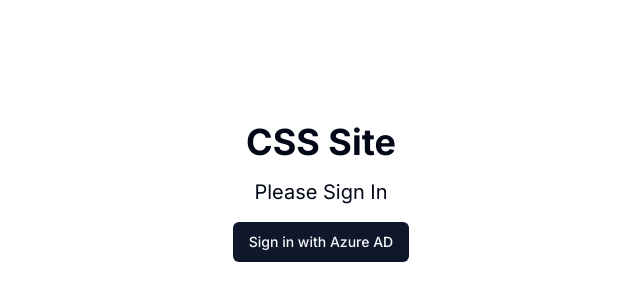
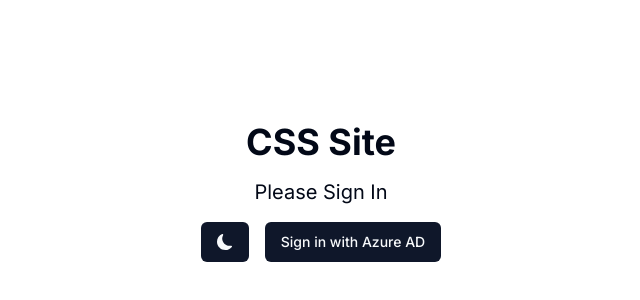
Before and after one commit to uwindsorcss/css-site, a Next.js app: page / in a window 1280 px wide. Shown: the part 208-508 px from the top of the page, without its empty margins (319-959 px from the left). Built offline with nearby package versions, Linux system fonts and the light colour scheme; no server answers; the database is empty.

Commit message:
feat: Dark Theme Toggle close #4

```diff
--- a/package.json
+++ b/package.json
@@ -23,9 +23,11 @@
     "lucide-react": "^0.268.0",
     "next": "13.4.15",
     "next-auth": "^4.23.1",
+    "next-themes": "^0.2.1",
     "postcss": "8.4.27",
     "react": "18.2.0",
     "react-dom": "18.2.0",
+    "react-icons": "^4.10.1",
     "tailwind-merge": "^1.14.0",
     "tailwindcss": "3.3.3",
     "tailwindcss-animate": "^1.0.6",
--- a/src/app/layout.tsx
+++ b/src/app/layout.tsx
@@ -1,7 +1,7 @@
-import AuthProvider from "@/components/AuthProvider";
 import "./global.css";
 import type { Metadata } from "next";
 import { Inter } from "next/font/google";
+import { Providers } from "./providers";
 
 const inter = Inter({ subsets: ["latin"] });
 
@@ -21,9 +21,9 @@
   children: React.ReactNode;
 }) {
   return (
-    <html lang="en">
+    <html lang="en" suppressHydrationWarning>
       <body className={inter.className}>
-        <AuthProvider>{children}</AuthProvider>
+        <Providers>{children}</Providers>
       </body>
     </html>
   );
--- a/src/app/page.tsx
+++ b/src/app/page.tsx
@@ -2,6 +2,7 @@
 import LinkDiscordButton from "@/components/LinkDiscordButton";
 import SignInButton from "@/components/SignInButton";
 import SignOutButton from "@/components/SignOutButton";
+import ThemeButton from "@/components/ThemeButton";
 import UnlinkDiscordButton from "@/components/UnlinkDiscordButton";
 import { prisma } from "@/lib/db";
 import { getServerSession } from "next-auth/next";
@@ -14,6 +15,7 @@
   });
 
   return (
+    <>
       <div className="flex flex-col items-center justify-center min-h-screen gap-4">
         <h1 className="text-4xl font-bold">CSS Site</h1>
         {session ? (
@@ -24,19 +26,22 @@
                 ? `Discord: ${discordAccount.username}`
                 : "Discord: Not Linked"}
             </span>
+          </>
+        ) : (
+          <span className="text-xl">Please Sign In</span>
+        )}
         <div className="flex gap-4">
+          <ThemeButton />
+          {session ? (
+            <>
               {discordAccount ? <UnlinkDiscordButton /> : <LinkDiscordButton />}
               <SignOutButton />
+            </>
+          ) : (
+            <SignInButton text="Sign in with Azure AD" />
+          )}
+        </div>
       </div>
     </>
-      ) : (
-        <>
-          <span className="text-xl">Please Sign In</span>
-          <div className="flex gap-4">
-            <SignInButton text="Sign in with Azure AD" />
-          </div>
-        </>
-      )}
-    </div>
   );
 }
--- /dev/null
+++ b/src/app/providers.tsx
@@ -0,0 +1,12 @@
+"use client";
+
+import { ThemeProvider } from "next-themes";
+import AuthProvider from "@/components/AuthProvider";
+
+export function Providers({ children }: { children: React.ReactNode }) {
+  return (
+    <ThemeProvider attribute="class">
+      <AuthProvider>{children}</AuthProvider>
+    </ThemeProvider>
+  );
+}
--- /dev/null
+++ b/src/components/ThemeButton.tsx
@@ -0,0 +1,25 @@
+"use client";
+
+import { useEffect, useState } from "react";
+import { useTheme } from "next-themes";
+import { BsFillMoonFill, BsFillSunFill } from "react-icons/bs";
+import { Button } from "./ui/button";
+
+const ThemeButton = () => {
+  const { resolvedTheme, setTheme } = useTheme();
+  const [mounted, setMounted] = useState(false);
+  useEffect(() => setMounted(true), []);
+
+  return (
+    <Button
+      onClick={() => setTheme(resolvedTheme === "dark" ? "light" : "dark")}>
+      {mounted && resolvedTheme === "dark" ? (
+        <BsFillSunFill className="h-4 w-4" />
+      ) : (
+        <BsFillMoonFill className="h-4 w-4" />
+      )}
+    </Button>
+  );
+};
+
+export default ThemeButton;
```
Also changed, not shown: 1 other file (tests, documents, lock files or other folders). Lines whose indentation alone changed are shown as unchanged.
